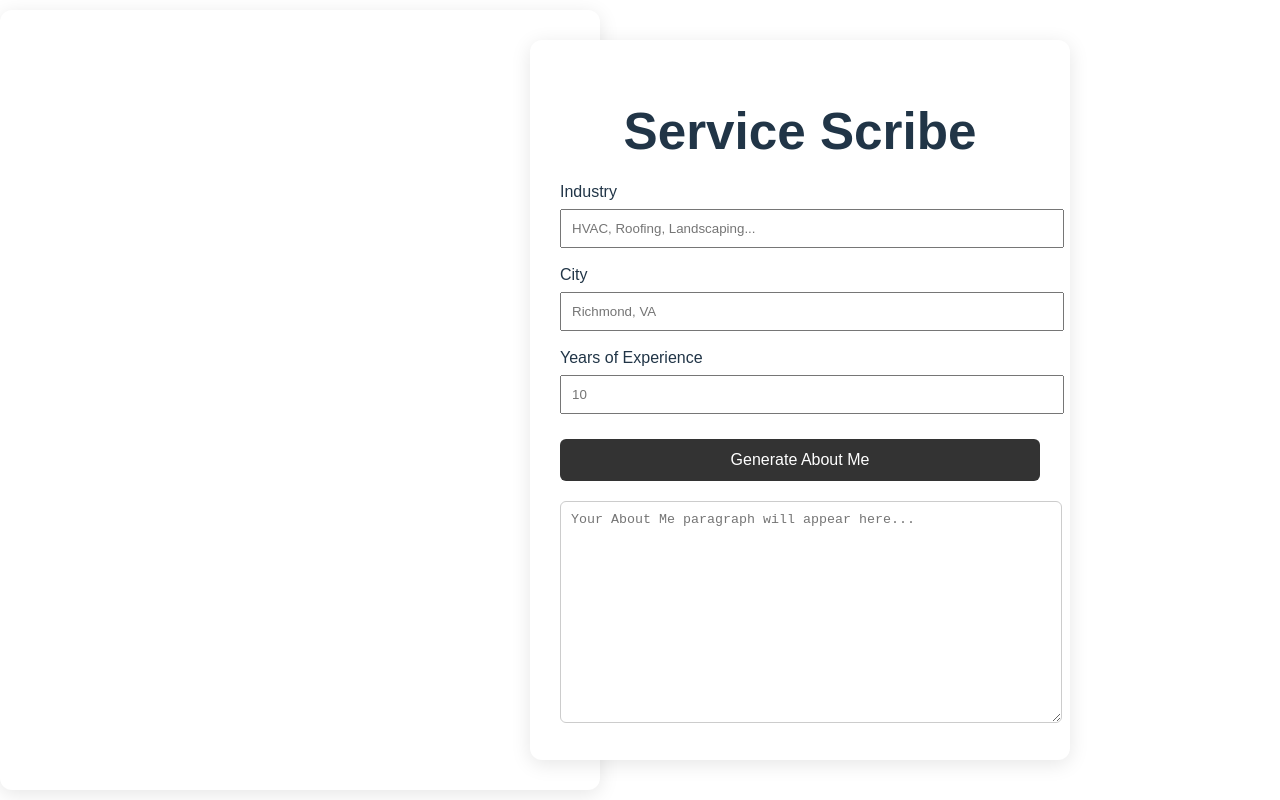
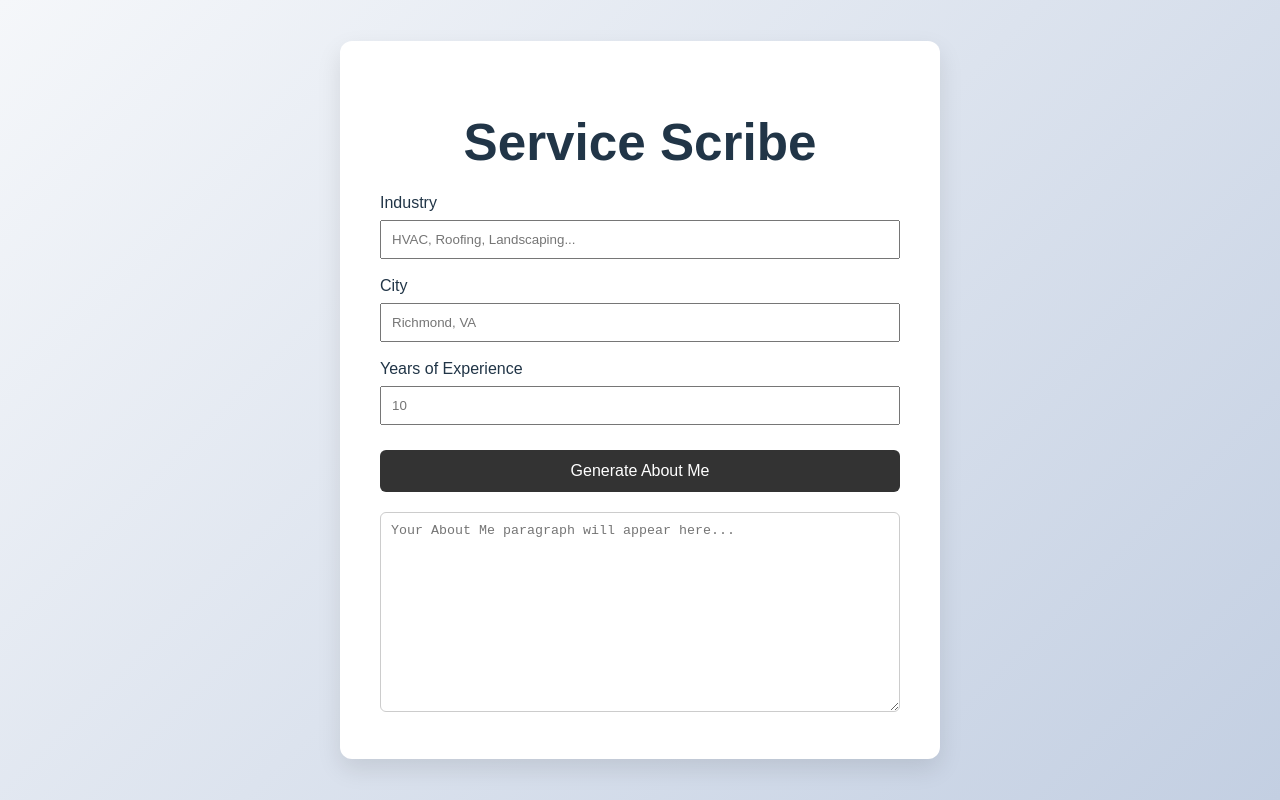
Before and after one commit to ricardoadamsjr-cmd/service-scribe-frontend, a React (Vite) app: page / in a window 1280 px wide. Built offline with nearby package versions, Linux system fonts and the light colour scheme.

Commit message:
fixed form

```diff
--- a/src/App.css
+++ b/src/App.css
@@ -1,6 +1,7 @@
 #root {
-  max-width: 1280px;
-  margin: 0 auto;
+  max-width: 800px;
+  margin-left: auto;
+  margin-right: auto;
   padding: 2rem;
   text-align: center;
 }
--- a/src/App.jsx
+++ b/src/App.jsx
@@ -26,9 +26,6 @@ export default function App() {
           industry,
           city,
           years,
-          // -----------------------------------------
-          // If you add more fields, include them here
-          // -----------------------------------------
         })
       });
 
@@ -46,48 +43,55 @@ export default function App() {
   }
 
   return (
+    /* --- NEW OUTER WRAPPER FOR CENTERING & BACKGROUND --- */
+    <div style={{
+      display: "flex",
+      justifyContent: "center",
+      alignItems: "center",
+      minHeight: "100vh",
+      width: "100vw",
+      background: "linear-gradient(135deg, #f5f7fa 0%, #c3cfe2 100%)", // Professional subtle gradient
+      margin: 0,
+      padding: "20px",
+      boxSizing: "border-box"
+    }}>
+
+      {/* Your original wrapper - Centering logic improved */}
       <div
         style={{
+          display: "flex",
+          flexDirection: "column",
+          alignItems: "center",
           width: "100%",
           maxWidth: 600,
           background: "white",
           padding: 30,
           borderRadius: 12,
-    boxShadow: "0 4px 20px rgba(0,0,0,0.1)",
-    boxSizing: "border-box",
-    marginRight: "auto",
-    marginLeft: "auto",
+          boxShadow: "0 10px 25px rgba(0,0,0,0.1)",
+          boxSizing: "border-box", // Changed from content-box for better layout control
         }}
       >
-
         <div
           style={{
             width: "100%",
             maxWidth: 800,
             background: "white",
-            padding: 30,
+            padding: 10, // Reduced slightly to fit better in the parent
             borderRadius: 12,
-            boxShadow: "0 4px 20px rgba(0,0,0,0.1)",
-            fontFamily: "Arial",
-            boxSizing: "border-box",   // ensures padding doesn’t shift width
-            marginLeft: "500px",
+            fontFamily: "Arial, sans-serif",
+            boxSizing: "border-box",
           }}
-
         >
           <h1 style={{ textAlign: "center", marginBottom: 20 }}>
             Service Scribe
           </h1>
-
-        {/* -----------------------------
-            FORM FIELDS (add more here)
-           ----------------------------- */}
 
           <label>Industry</label>
           <input
             value={industry}
             onChange={(e) => setIndustry(e.target.value)}
             placeholder="HVAC, Roofing, Landscaping..."
-          style={{ width: "100%", padding: 10, marginTop: 5, marginBottom: 15 }}
+            style={{ width: "100%", padding: 10, marginTop: 5, marginBottom: 15, boxSizing: "border-box" }}
           />
 
           <label>City</label>
@@ -95,7 +99,7 @@ export default function App() {
             value={city}
             onChange={(e) => setCity(e.target.value)}
             placeholder="Richmond, VA"
-          style={{ width: "100%", padding: 10, marginTop: 5, marginBottom: 15 }}
+            style={{ width: "100%", padding: 10, marginTop: 5, marginBottom: 15, boxSizing: "border-box" }}
           />
 
           <label>Years of Experience</label>
@@ -104,15 +108,8 @@ export default function App() {
             value={years}
             onChange={(e) => setYears(e.target.value)}
             placeholder="10"
-          style={{ width: "100%", padding: 10, marginTop: 5, marginBottom: 15 }}
+            style={{ width: "100%", padding: 10, marginTop: 5, marginBottom: 15, boxSizing: "border-box" }}
           />
-
-        {/* -----------------------------------------
-            ADD NEW FIELDS HERE
-            Example:
-            <label>Service Type</label>
-            <input ... />
-           ----------------------------------------- */}
 
           <button
             onClick={generate}
@@ -147,10 +144,12 @@ export default function App() {
               marginTop: 20,
               padding: 10,
               borderRadius: 6,
-            border: "1px solid #ccc"
+              border: "1px solid #ccc",
+              boxSizing: "border-box"
             }}
           />
         </div>
       </div>
+    </div>
   );
 }
```
Lines whose indentation alone changed are shown as unchanged.
